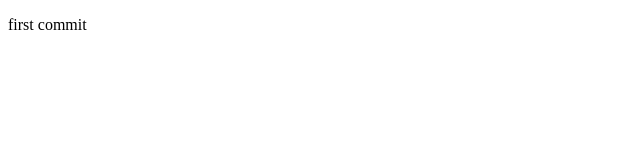
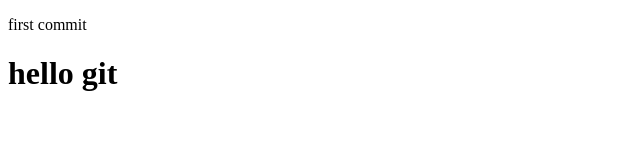
Before and after one commit to nafisahon/work, a plain HTML site: page index.html in a window 1280 px wide. Shown: the whole page, without its empty margins (0-640 px from the left). Drawn offline with Linux system fonts and the light colour scheme.

Commit message:
header commit

```diff
--- a/index.html
+++ b/index.html
@@ -8,5 +8,8 @@
 </head>
 <body>
     <p>first commit</p>
+    <header>
+        <h1>hello git</h1>
+    </header>
 </body>
 </html>
```
